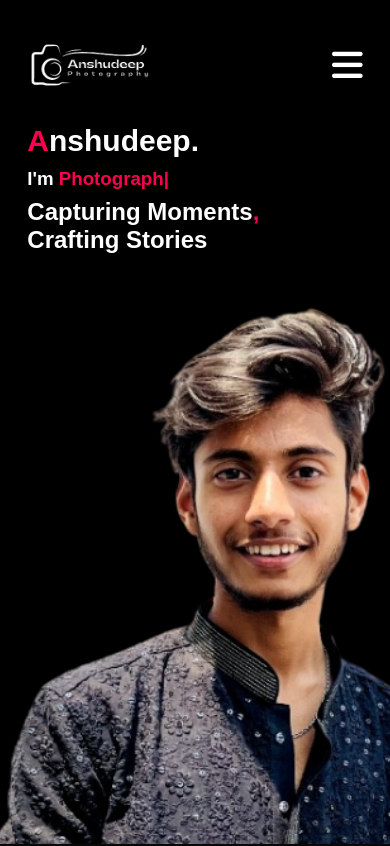
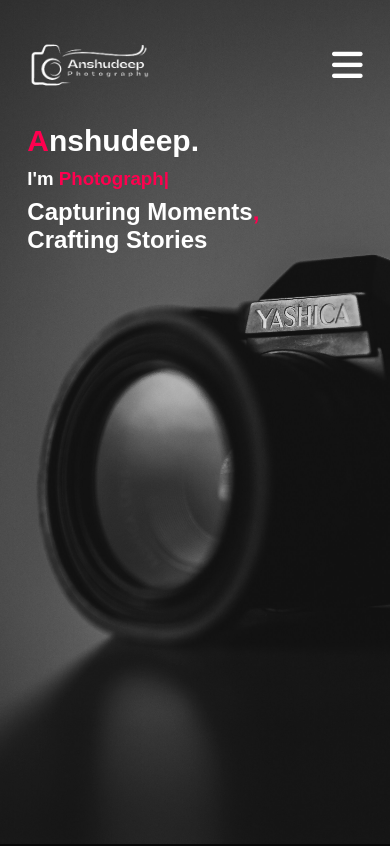
Before and after one commit to surya6300teja/client-portfolio, a plain HTML site: page index.html in a window 390 px wide. Shown: the top 846 px of the page. Drawn offline with nearby package versions, Linux system fonts and the light colour scheme.

Commit message:
Update style.css background img

```diff
--- a/style.css
+++ b/style.css
@@ -519,7 +519,7 @@
 @media only screen and (max-width: 600px){
     #header{
 
-        background-image: url(./images/Untitled\ design\ \(1\).png);
+        background-image: url(./images/matthew-henry--bROLAtzk-8-unsplash.jpg);
     }
     .header-text{
         margin-top: 10%;
```
